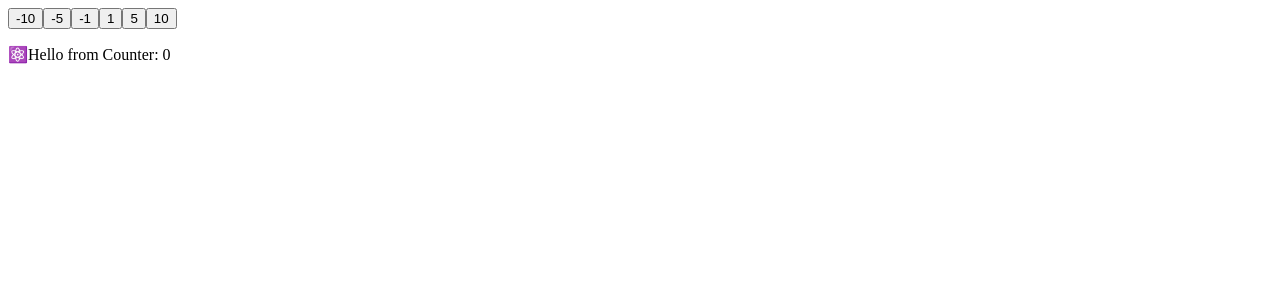
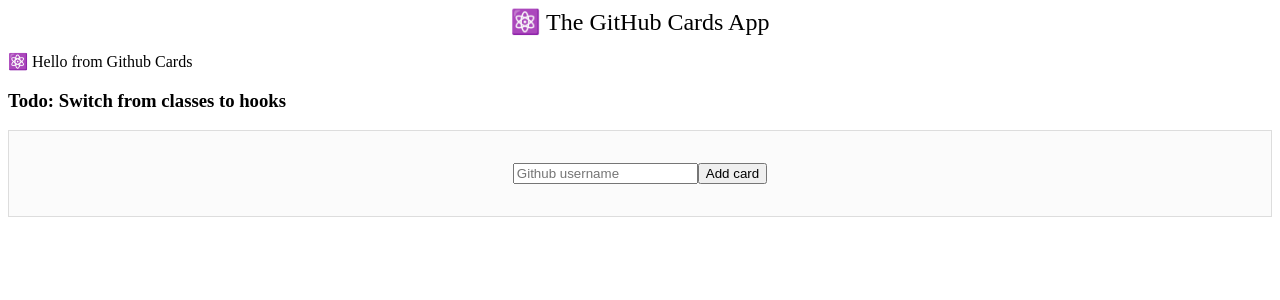
Before and after one commit to tarizer/starmatch, a React (Create React App) app: page / in a window 1280 px wide. Shown: the top 300 px of the page. Built offline with nearby package versions, Linux system fonts and the light colour scheme.

Commit message:
functional GithubCards v1 (Classes)

```diff
--- a/src/index.js
+++ b/src/index.js
@@ -1,21 +1,22 @@
 import React from "react";
 import ReactDOM from "react-dom";
-import { App, App2 } from "./App";
+import { App } from "./App";
 import Counter from "./react-getting-started/components/Counter";
+import GithubCards from "./react-getting-started/components/GithubCards";
 
-let runApp = "Counter";
+let runApp = "GithubCards";
 
 function SelectApp({ appName }) {
   switch (appName) {
     case "App":
       console.log("Inside App");
       return <App />;
-    case "App2":
-      console.log("Inside App2");
-      return <App2 />;
     case "Counter":
       console.log("Inside Counter");
       return <Counter />;
+    case "GithubCards":
+      console.log("Inside GithubCards");
+      return <GithubCards title="⚛️ The GitHub Cards App" />;
 
     default:
       console.log("No app selected");
--- /dev/null
+++ b/src/react-getting-started/assets/github-cards.module.css
@@ -0,0 +1,38 @@
+.githubProfile {
+  border: #aaa solid 1px;
+  border-radius: 5px;
+  width: 350px;
+  margin: 1rem auto;
+  background-color: lightyellow;
+  height: 75px;
+}
+
+.githubProfile img {
+  width: 75px;
+}
+
+.info {
+  display: inline-block;
+  margin-left: 12px;
+  vertical-align: top;
+}
+
+.name {
+  font-size: 1.25rem;
+  font-weight: bold;
+}
+
+form {
+  border: thin solid #ddd;
+  background-color: #fbfbfb;
+  padding: 2rem;
+  margin-bottom: 2rem;
+  display: flex;
+  justify-content: center;
+}
+
+.header {
+  text-align: center;
+  font-size: 1.5rem;
+  margin-bottom: 1rem;
+}
--- /dev/null
+++ b/src/react-getting-started/components/GithubCards.js
@@ -0,0 +1,124 @@
+/* Github Cards Application using class components */
+
+import React, { Component } from "react";
+import style from "../assets/github-cards.module.css";
+
+/* const testData = [
+  {
+    name: "Dan Abramov",
+    avatar_url: "https://avatars0.githubusercontent.com/u/810438?v=4",
+    company: "@facebook",
+  },
+  {
+    name: "Sophie Alpert",
+    avatar_url: "https://avatars2.githubusercontent.com/u/6820?v=4",
+    company: "Humu",
+  },
+  {
+    name: "Sebastian Markbåge",
+    avatar_url: "https://avatars2.githubusercontent.com/u/63648?v=4",
+    company: "Facebook",
+  },
+]; */
+
+function CardList({ profiles }) {
+  return (
+    <>
+      {profiles.map((profile, index) => (
+        <Card key={index} {...profile} />
+      ))}
+    </>
+  );
+}
+
+class Card extends Component {
+  render() {
+    const profile = this.props;
+    return (
+      <div className={style.githubProfile}>
+        <img src={profile.avatar_url} alt="profile" />
+        <div className={style.info}>
+          <div className={style.name}>{profile.name}</div>
+          <div className={style.company}>{profile.company}</div>
+        </div>
+      </div>
+    );
+  }
+}
+
+class Form extends Component {
+  // userNameInput = React.createRef();
+  state = { userName: "" };
+  handleSubmit = async (event) => {
+    event.preventDefault();
+    const resp = await fetch(
+      `https://api.github.com/users/${this.state.userName}`
+    );
+    const data = await resp.json();
+    this.setState({ userName: "" });
+    // document.querySelector("input").placeholder = "Github username";
+    console.log(data);
+    if (data.message !== "Not Found") {
+      this.props.onSubmit(data);
+    } else {
+      console.log("User not found");
+    }
+
+    // console.log(this.userNameInput.current.value);
+  };
+  render() {
+    return (
+      <>
+        <form onSubmit={this.handleSubmit}>
+          <input
+            type="text"
+            placeholder="Github username"
+            value={this.state.userName}
+            onChange={(event) =>
+              this.setState({ userName: event.target.value })
+            }
+            // ref={this.userNameInput}
+          />
+          <button type="submit">Add card</button>
+        </form>
+      </>
+    );
+  }
+}
+
+class GithubCards extends Component {
+  // constructor(props) {
+  //   super(props);
+  //   this.state = {
+  //     profiles: testData,
+  //   };
+  // }
+  state = {
+    // Shortcuts, not part of Javascript, yet
+    profiles: [],
+  };
+  addNewProfile = (newProfile) => {
+    this.setState((prevState) => ({
+      profiles: [...prevState.profiles, newProfile],
+    }));
+  };
+  render() {
+    document.querySelector("title").innerText = this.props.title.slice(2);
+    return (
+      <>
+        <div className={style.header}>{this.props.title}</div>
+        <div>
+          <span role="img" aria-label="React">
+            ⚛️
+          </span>{" "}
+          Hello from Github Cards
+          <h3>Todo: Switch from classes to hooks</h3>
+        </div>
+        <Form onSubmit={this.addNewProfile} />
+        <CardList profiles={this.state.profiles} />
+      </>
+    );
+  }
+}
+
+export default GithubCards;
```
